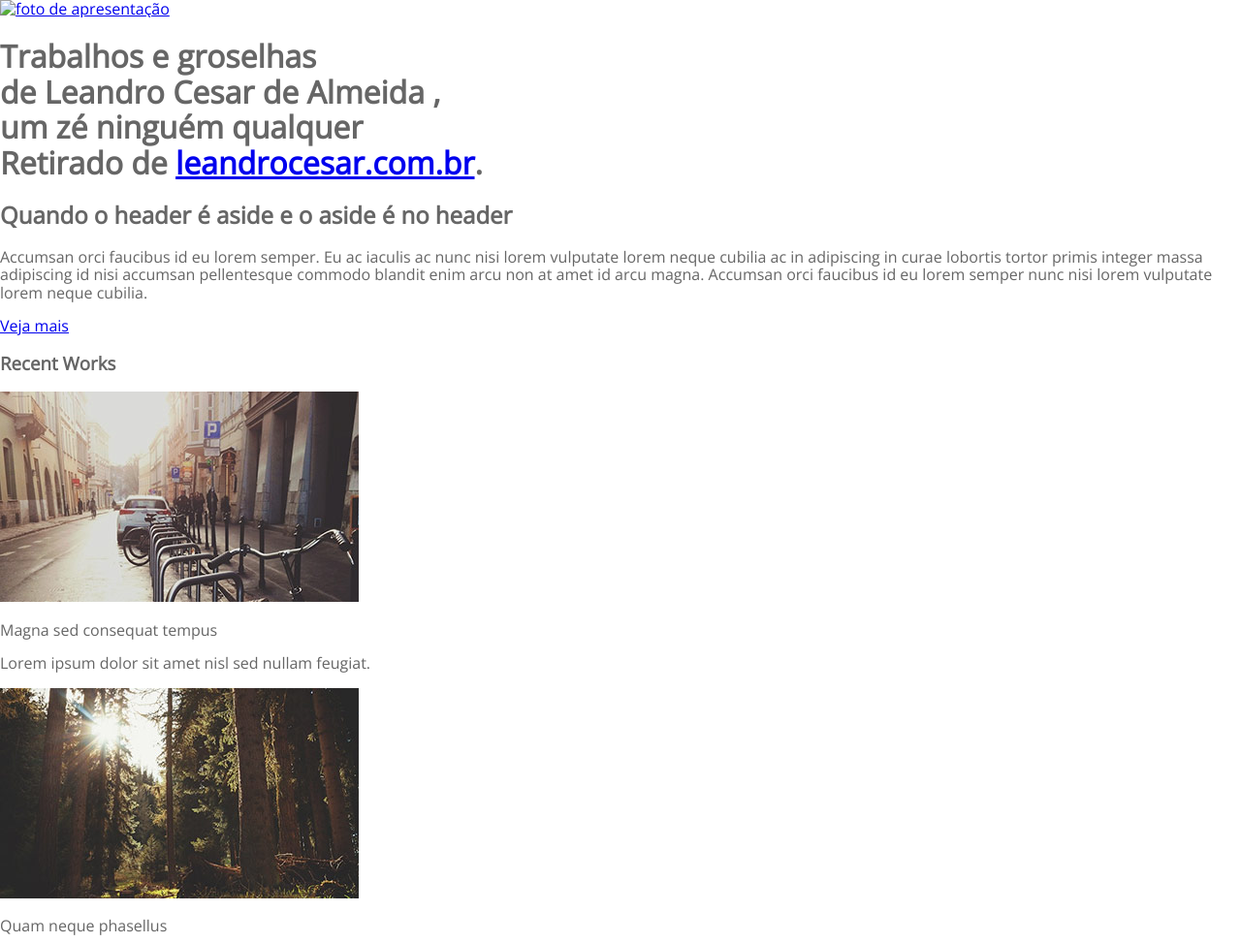
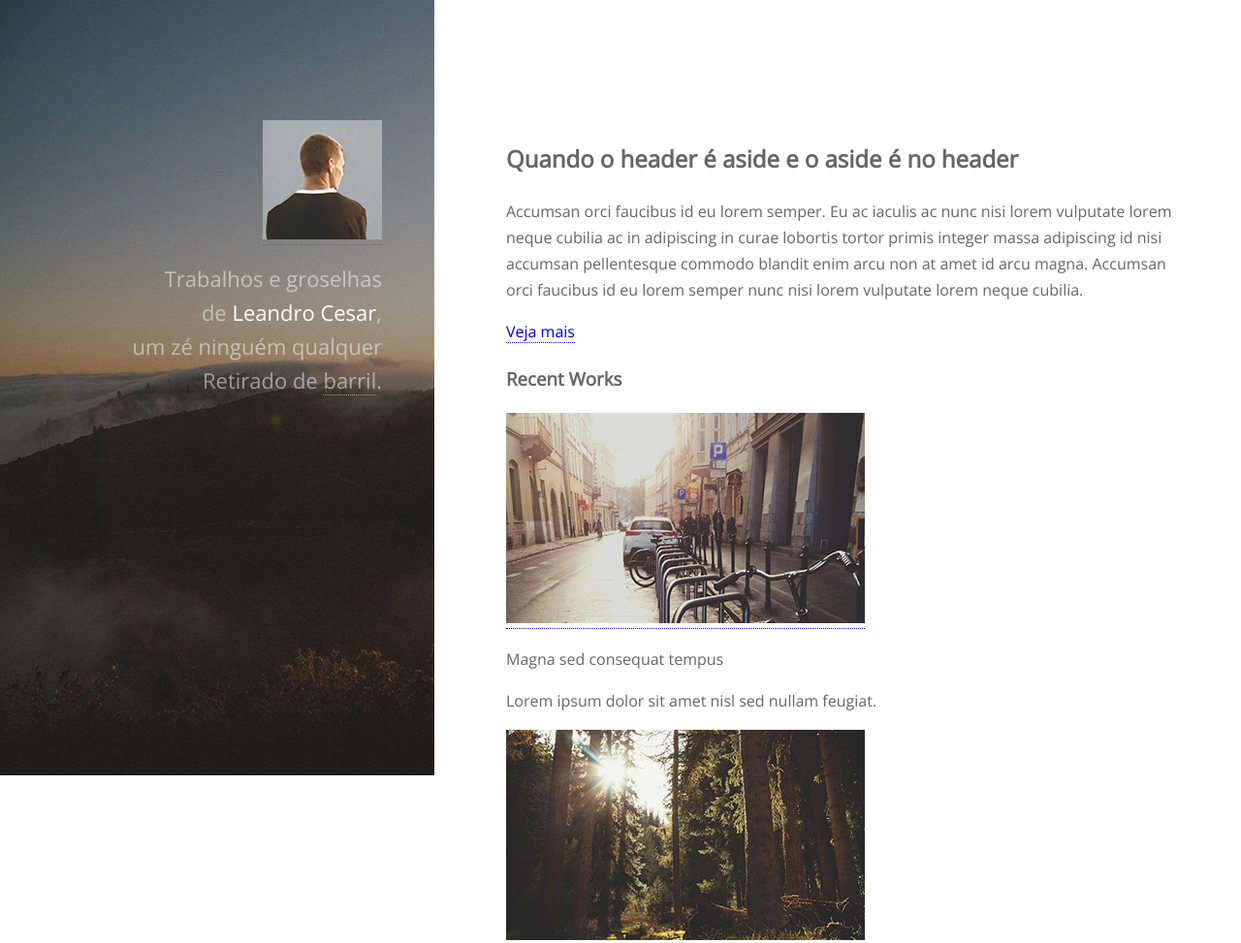
Before and after one commit to leandro-SI/projeto-strata-web, a plain HTML site: page index.html in a window 1280 px wide. Shown: the top 973 px of the page at 97% size. Drawn offline with nearby package versions, Linux system fonts and the light colour scheme.

Commit message:
estilizando o header

```diff
--- a/css/estilo.css
+++ b/css/estilo.css
@@ -1,4 +1,57 @@
 body {
     font-family: 'Open Sans', arial, sans-serif;
     color: #666;
+    line-height: 1.7;
 }
+
+a {
+    transition: color .2s linear, border .2s linear;
+    text-decoration: none;
+    border-bottom: 1px dotted;
+}
+
+a:hover {
+    border-bottom-color: transparent;
+}
+
+.main-header {
+    position: fixed;
+    top: 0;
+    left: 0;
+    height: 100%;
+    width: 35%;
+    padding: 124px 54px 72px 74px;
+    box-sizing: border-box;
+    background-image: url(../imagens/overlay.png), url(../imagens/bg.jpg);
+    background-position: left top;
+    background-size: auto, cover;
+    text-align: right;
+}
+
+.main-header-title {
+    font-size: 22px;
+    line-height: 1.6;
+    color: white;
+    font-weight: normal;
+    color: rgba(255, 255, 255, .5);
+}
+
+.main-header-title strong {
+    color: white;
+    font-weight: normal;
+}
+
+.main-header-link {
+    color: inherit;
+}
+
+.main-header-link:hover {
+    color: #49bf9d;
+}
+
+.main-content {
+    width: 65%;
+    margin-left: 35%;
+    padding: 124px 54px 72px 74px;
+    box-sizing: border-box;
+}
--- a/index.html
+++ b/index.html
@@ -21,10 +21,11 @@
 
         <header class="main-header">
             <a href="index.html" class="main-header-link" >
-                <img src="#" alt="foto de apresentação" >
+                <img src="imagens/avatar.jpg" alt="foto de apresentação" >
             </a>
-            <h1>
-                Trabalhos e groselhas <br> de <strong> Leandro Cesar de Almeida </strong>, <br> um zé ninguém qualquer <br> Retirado de <a target="_blank" href="www.leandrocesar.com.br">leandrocesar.com.br</a>.
+            <h1 class="main-header-title">
+                Trabalhos e groselhas <br> de <strong> Leandro Cesar</strong>, <br> um zé ninguém qualquer <br> Retirado de
+                <a target="_blank" href="www.leandrocesar.com.br" class="main-header-link" >barril</a>.
             </h1>
         </header>
 
```
